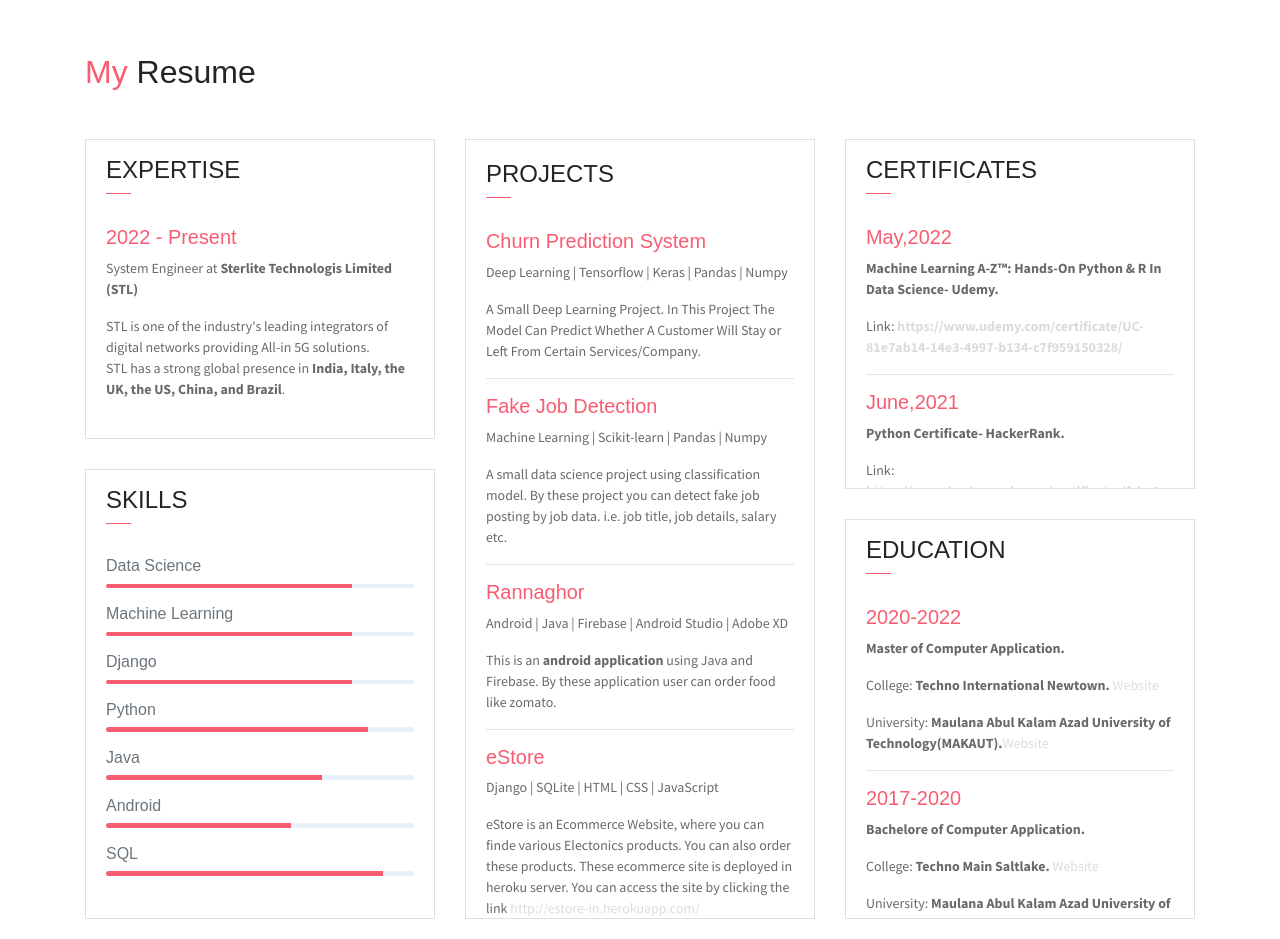
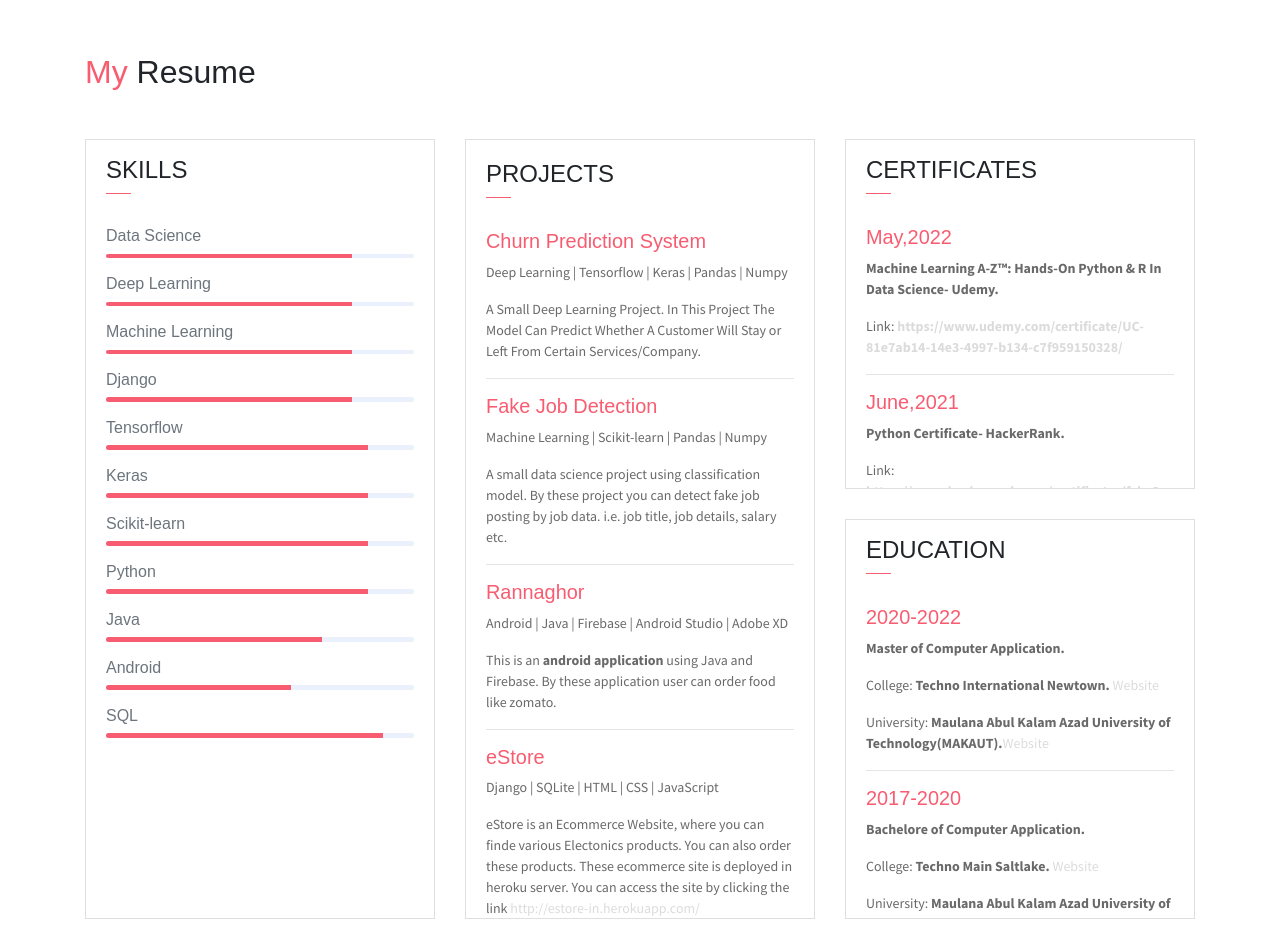
Before and after one commit to dip-tech/dipankar.dutta, a plain HTML site: page index.html in a window 1280 px wide. Shown: the part 1200-2139 px from the top of the page. Drawn offline with Linux system fonts and the light colour scheme; some packages are replaced by stand-ins of ours.

Commit message:
19-SEPT-2022

```diff
--- a/index.html
+++ b/index.html
@@ -199,7 +199,7 @@
                 <!--COLUMN 1 FOR EXPERTISE AND SKLILLS-->
                 <div class="col-md-6 col-lg-4" style="min-height:800px;max-height:800px;">
                     <!--CARD START FOR EXPERTISE-->
-                    <div class="card" style="height:300px;max-height:300px;overflow-y: auto;">
+                    <!-- <div class="card" style="height:300px;max-height:300px;overflow-y: auto;">
                         <div class="card-header">
                             <div class="mt-1">
                                 <h4>EXPERTISE</h4>
@@ -215,11 +215,11 @@
                                     Brazil</b>.
                             </P>
                         </div>
-                    </div>
+                    </div> -->
                     <!--CARD END FOR EXPERTISE-->
 
                     <!--CARD START FOR SKILLS-->
-                    <div class="card" style="min-height:450px;max-height:450px;overflow-y: auto;">
+                    <div class="card" style="min-height:780px;max-height:780px;overflow-y: auto;">
                         <div class="card-header">
                             <div class="pull-left">
                                 <h4 class="mt-1">SKILLS</h4>
@@ -227,26 +227,54 @@
                             </div>
                         </div>
                         <div class="card-body pb-2">
-                            <!--SKILL 1-->
+                            <!--SKILL 11-->
                             <h6>Data Science</h6>
                             <div class="progress mb-3">
                                 <div class="progress-bar bg-danger" role="progressbar" style="width: 80%"
                                     aria-valuenow="75" aria-valuemin="0" aria-valuemax="100"></div>
                             </div>
 
-                            <!--SKILL 2-->
+                             <!--SKILL 10-->
+                             <h6>Deep Learning</h6>
+                             <div class="progress mb-3">
+                                 <div class="progress-bar bg-danger" role="progressbar" style="width: 80%"
+                                     aria-valuenow="65" aria-valuemin="0" aria-valuemax="100"></div>
+                             </div>
+
+                            <!--SKILL 9-->
                             <h6>Machine Learning</h6>
                             <div class="progress mb-3">
                                 <div class="progress-bar bg-danger" role="progressbar" style="width:80%"
                                     aria-valuenow="25" aria-valuemin="0" aria-valuemax="100"></div>
                             </div>
 
-                            <!--SKILL 3-->
+                            <!--SKILL 8-->
                             <h6>Django</h6>
                             <div class="progress mb-3">
                                 <div class="progress-bar bg-danger" role="progressbar" style="width:80%"
                                     aria-valuenow="25" aria-valuemin="0" aria-valuemax="100"></div>
                             </div>
+
+                             <!--SKILL 7-->
+                             <h6>Tensorflow</h6>
+                             <div class="progress mb-3">
+                                 <div class="progress-bar bg-danger" role="progressbar" style="width: 85%"
+                                     aria-valuenow="25" aria-valuemin="0" aria-valuemax="100"></div>
+                             </div>
+
+                              <!--SKILL 6-->
+                            <h6>Keras</h6>
+                            <div class="progress mb-3">
+                                <div class="progress-bar bg-danger" role="progressbar" style="width: 85%"
+                                    aria-valuenow="25" aria-valuemin="0" aria-valuemax="100"></div>
+                            </div>
+
+                             <!--SKILL 5-->
+                             <h6>Scikit-learn</h6>
+                             <div class="progress mb-3">
+                                 <div class="progress-bar bg-danger" role="progressbar" style="width: 85%"
+                                     aria-valuenow="25" aria-valuemin="0" aria-valuemax="100"></div>
+                             </div>
 
                             <!--SKILL 4-->
                             <h6>Python</h6>
@@ -255,21 +283,21 @@
                                     aria-valuenow="25" aria-valuemin="0" aria-valuemax="100"></div>
                             </div>
 
-                            <!--SKILL 5-->
+                            <!--SKILL 3-->
                             <h6>Java</h6>
                             <div class="progress mb-3">
                                 <div class="progress-bar bg-danger" role="progressbar" style="width: 70%"
                                     aria-valuenow="50" aria-valuemin="0" aria-valuemax="100"></div>
                             </div>
 
-                            <!--SKILL 6-->
+                            <!--SKILL 2-->
                             <h6>Android</h6>
                             <div class="progress mb-3">
                                 <div class="progress-bar bg-danger" role="progressbar" style="width: 60%"
                                     aria-valuenow="75" aria-valuemin="0" aria-valuemax="100"></div>
                             </div>
 
-                            <!--SKILL 7-->
+                            <!--SKILL 1-->
                             <h6>SQL</h6>
                             <div class="progress mb-3">
                                 <div class="progress-bar bg-danger" role="progressbar" style="width: 90%"
@@ -422,8 +450,8 @@
     <!--CURRENT STATUS SECTION START HERE-->
     <section class="section bg-dark py-5">
         <div class="container text-center">
-            <h2 class="text-light mb-5 font-weight-normal">I am Working as a System Engineer.</h2>
-            <button class="btn bg-primary w-lg" disabled>Hire me</button>
+            <h2 class="text-light mb-5 font-weight-normal">I am Open for work.</h2>
+            <!-- <button class="btn bg-primary w-lg" >Hire me</button> -->
         </div>
     </section>
     <!--CURRENT STATUS SECTION END HERE-->
```
